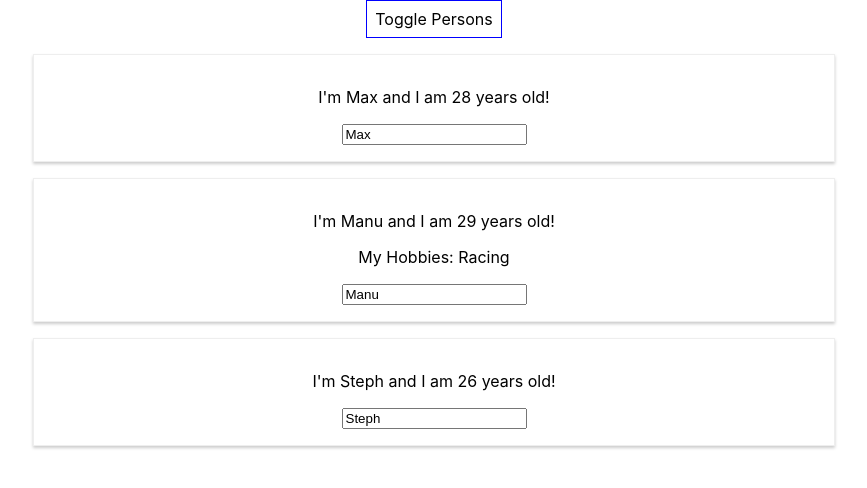
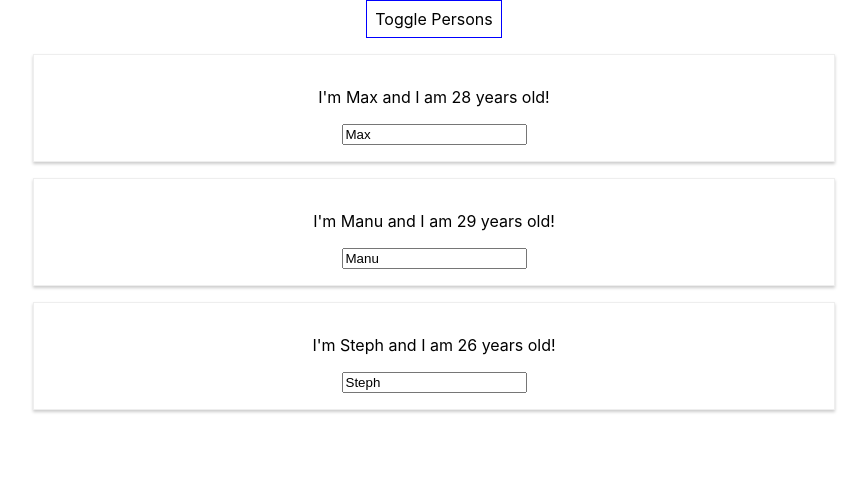
Before and after one commit to micah-rose/burger-builder-rematch, a React (Create React App) app: page / in a window 1280 px wide. Both pictures are taken after a click on the button "Toggle Persons". Shown: the top 488 px of the page, without its empty margins (206-1073 px from the left). Built offline with nearby package versions, Linux system fonts and the light colour scheme.

Commit message:
Modified the display of the person cards to be mapped instead of listed by each person in the array separately.

```diff
--- a/src/App.js
+++ b/src/App.js
@@ -50,21 +50,15 @@
     cursor: "pointer"
   }
 
-  let persons = null;
+  let personCards = null;
   if (this.state.showPersons) {
-    persons = (
+    personCards = (
       <div>
-      <Person
-      name={this.state.persons[0].name}
-      age={this.state.persons[0].age}/>
-      <Person
-      name={this.state.persons[1].name}
-      age={this.state.persons[1].age}
-      click = {this.switchNameHandler.bind(this, 'Max!')}
-      changed = {this.nameChangedHandler}>My Hobbies: Racing</Person>
-      <Person
-      name={this.state.persons[2].name}
-      age={this.state.persons[2].age}/>
+        {this.state.persons.map(person => {
+          return <Person
+          name={person.name}
+          age={person.age}/>
+        })}
       </div>
     );
   }
@@ -74,7 +68,7 @@
         <button
         onClick={this.togglePersonsHandler}
         style={style}>Toggle Persons</button>
-        {persons}
+        {personCards}
     </div>
   );
 }
```
